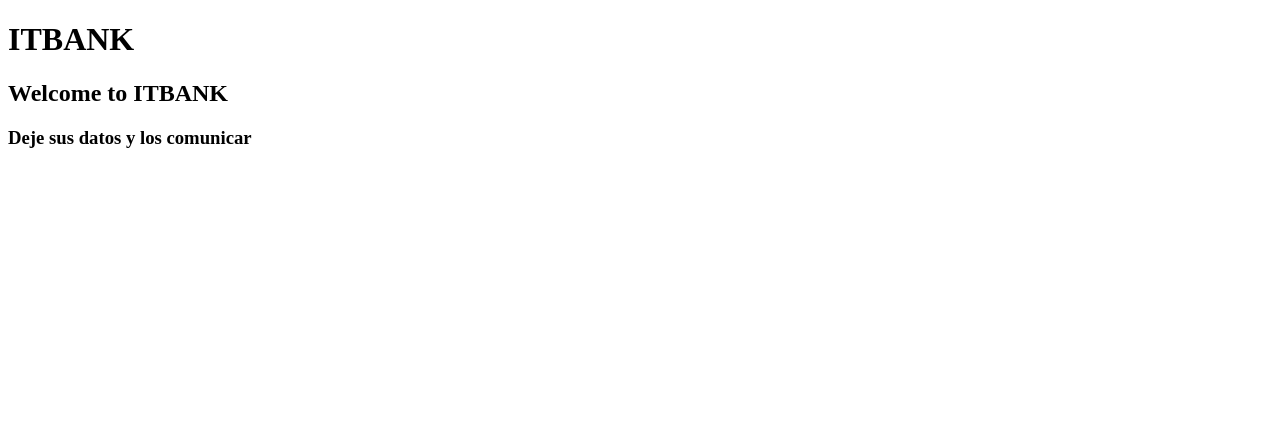
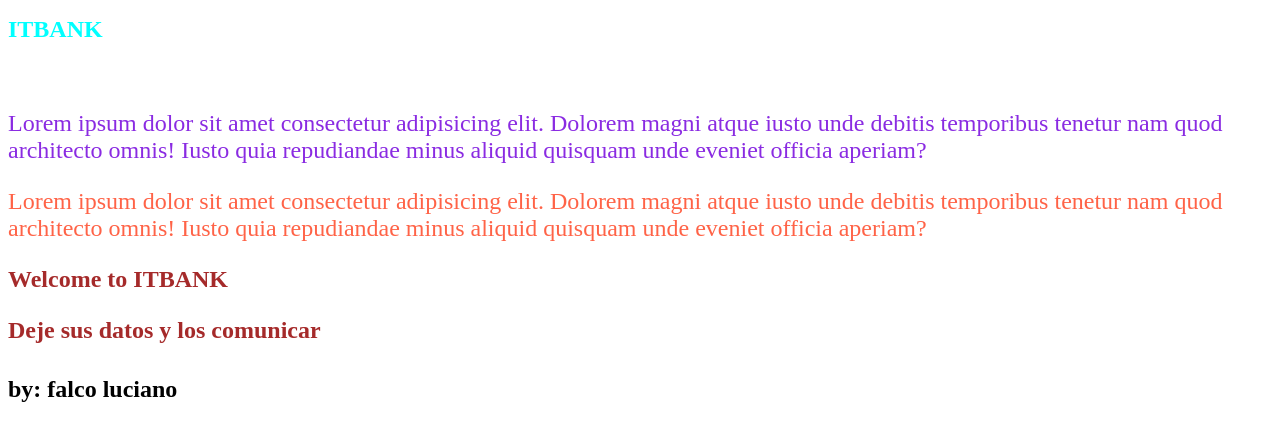
Before and after one commit to lucianofalco/Fullstackdev, a plain HTML site: page index.html in a window 1280 px wide. Drawn offline with Linux system fonts and the light colour scheme.

Commit message:
practica css

```diff
--- a/index.html
+++ b/index.html
@@ -1,14 +1,20 @@
 <!DOCTYPE html>
-<html lang="en">
+<html>
 <head>
-    <meta charset="UTF-8">
-    <meta http-equiv="X-UA-Compatible" content="IE=edge">
-    <meta name="viewport" content="width=device-width, initial-scale=1.0">
     <title>ITBA Web site</title>
+    <link rel="stylesheet" href="style.css"/> <!-- relacionamos link con styleheet -->
 </head>
 <body>
-    <h1> ITBANK</h1>
-    <h2>Welcome to ITBANK</h2>
-    <h3> Deje sus datos y los comunicar</h3>
+    <h1 id="titulo"> ITBANK</h1>
+    <br>
+    <p class="especial"> Lorem ipsum dolor sit amet consectetur adipisicing elit. Dolorem magni atque iusto unde debitis temporibus tenetur nam quod architecto omnis! Iusto quia repudiandae minus aliquid quisquam unde eveniet officia aperiam?</p>
+    <div> <!-- divicion logica en bloques -->
+
+        <p class="texto especial"> Lorem ipsum dolor sit amet consectetur adipisicing elit. Dolorem magni atque iusto unde debitis temporibus tenetur nam quod architecto omnis! Iusto quia repudiandae minus aliquid quisquam unde eveniet officia aperiam?</p>
+        <h2 id="Bienvenida">Welcome to ITBANK</h2>
+        <h3> Deje sus datos y los comunicar</h3>
+
+    </div>
+    <h4> by: falco luciano</h4>
 </body>
 </html>
--- /dev/null
+++ b/style.css
@@ -0,0 +1,28 @@
+#titulo /* para seleccion un id usamos #*/
+{
+    color: aqua ;
+}
+
+p.especial  /* parrafo especial color violeta */
+{
+    color :blueviolet ;
+}
+
+p.texto /* para seleccionar un class usamos .nombreDeLaClass*/
+{
+    color: tomato  ;
+}
+div p /* en todos los div que contengan un parrafo dara el siguiente estilo*/
+{
+    color: rgb(2, 76, 142);
+}
+div h2 , h3 /* a las etiquetas h2 y h3 q esten dentro de div les asigno color brewon*/
+{
+    color : brown
+}
+
+* /* es un selecctor universal */
+{
+    font-size: 24px ;
+    color : black ; /* todos los elementos que no tengan un selector seran modificado  */
+}
```
